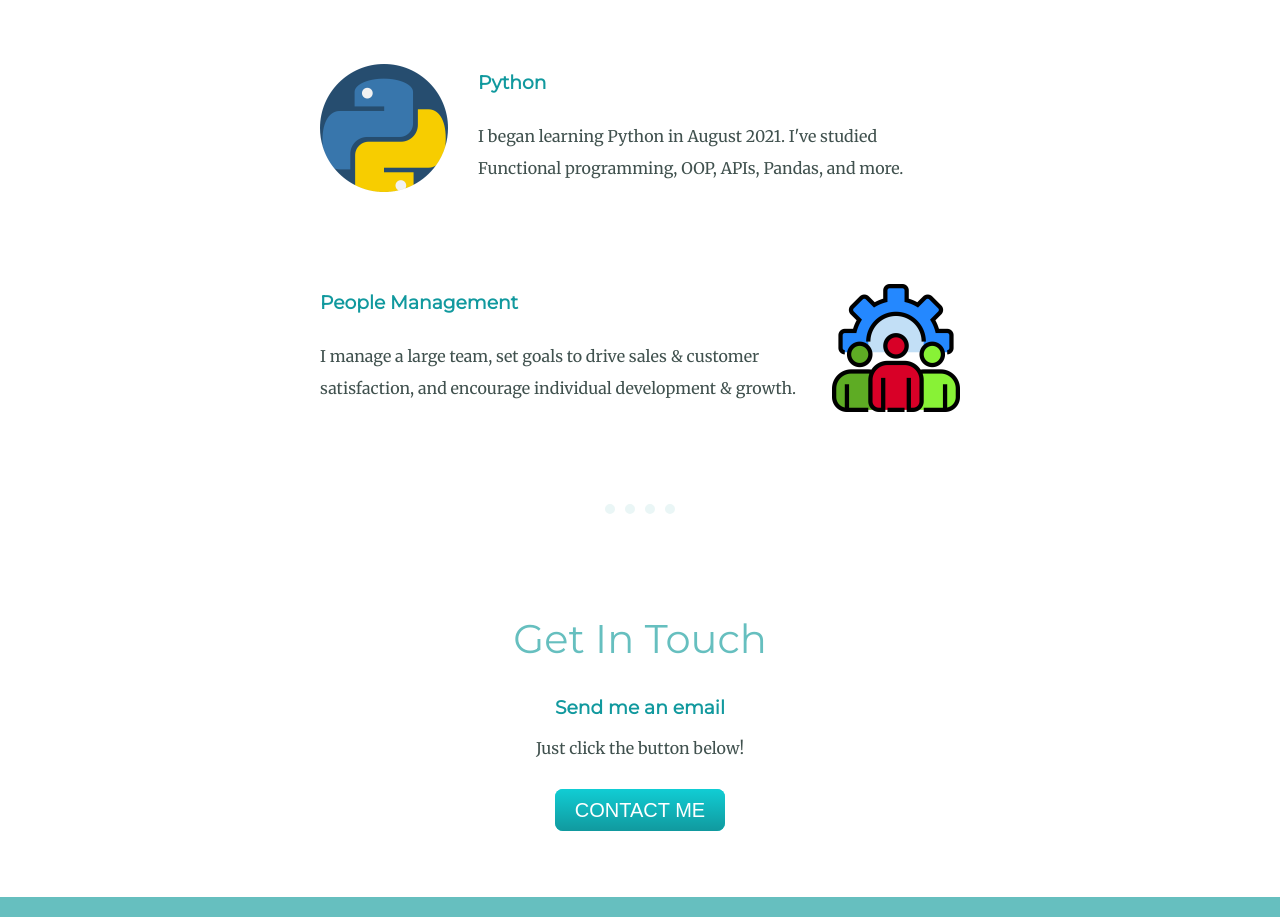
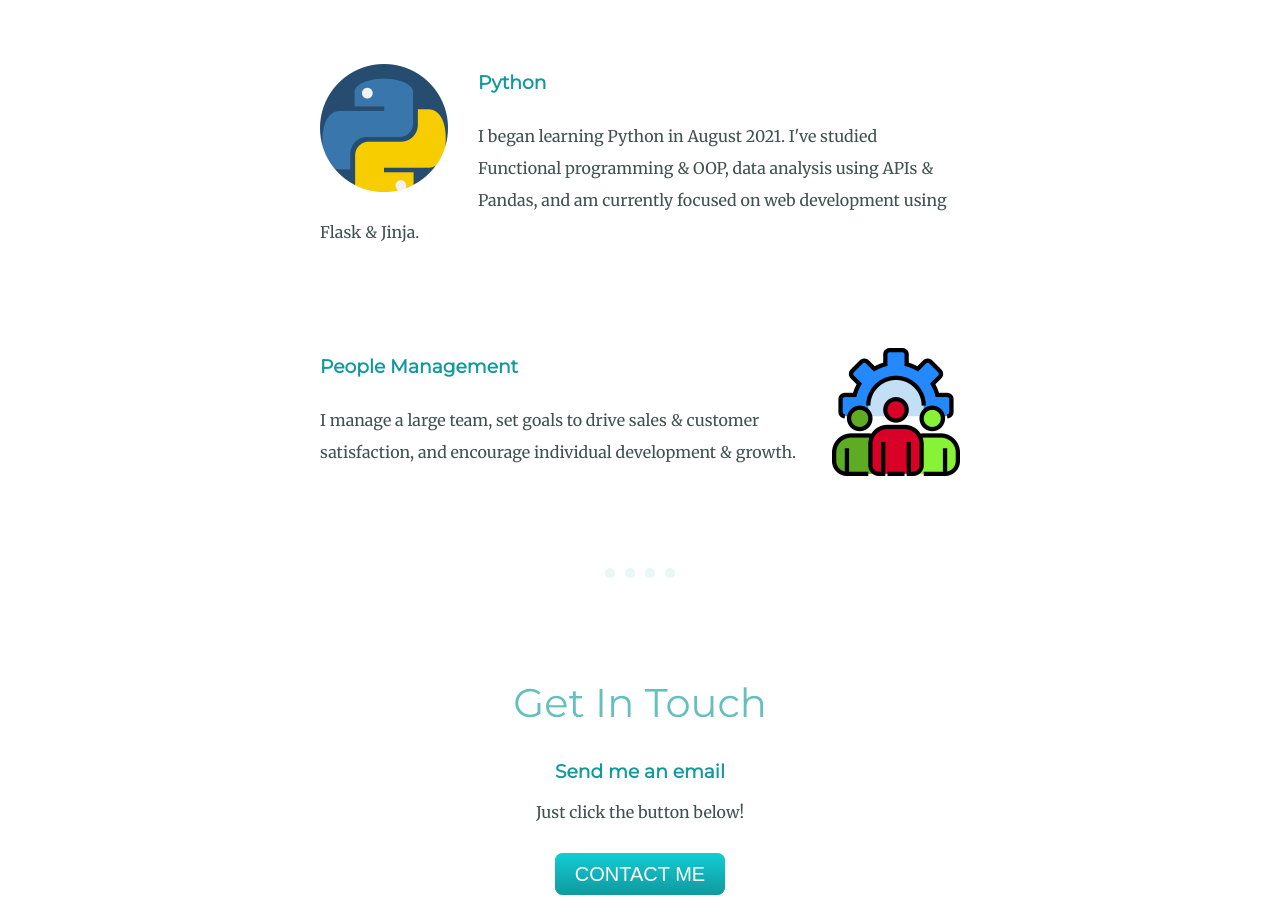
Before and after one commit to GMBear/site, a plain HTML site: page index.html in a window 1280 px wide. Shown: the part 1580-2497 px from the top of the page. Drawn offline with Linux system fonts and the light colour scheme.

Commit message:
Update index.html
body content update

```diff
--- a/index.html
+++ b/index.html
@@ -30,7 +30,7 @@
         <div class="skill-row">
           <img class="python-img" src="images/python.png" alt="python-logo">
           <h3>Python</h3>
-          <p>I began learning Python in August 2021. I've studied Functional programming, OOP, APIs, Pandas, and more.</p>
+          <p>I began learning Python in August 2021. I've studied Functional programming & OOP, data analysis using APIs & Pandas, and am currently focused on web development using Flask & Jinja.</p>
         </div>
         <div class="skill-row">
           <img class="people-management-img" src="images/management.png" alt="people-management-img">
```
